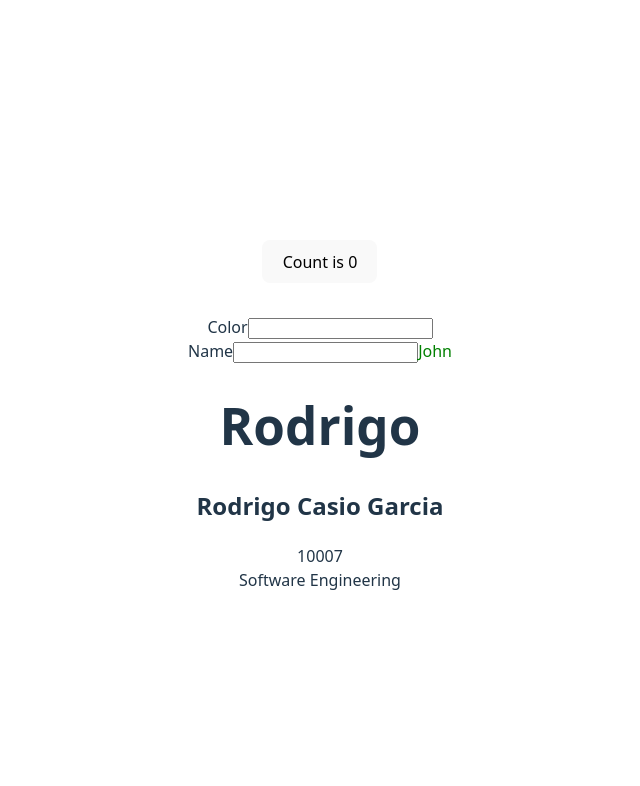
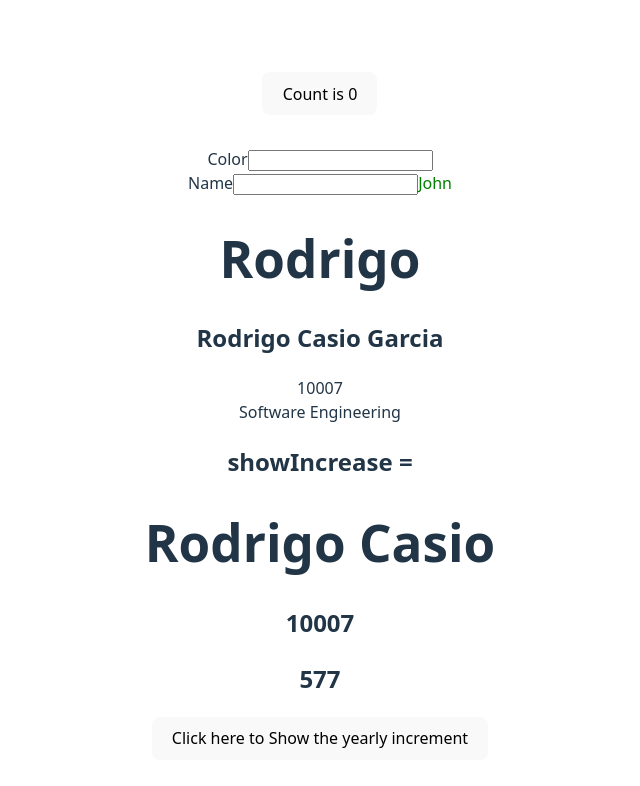
Before and after one commit to rodrigcasio/React-rcasio-projects, a React (Vite) app in the folder courseraPracticeIBM/practice-app/: page / in a window 1280 px wide. Shown: the top 786 px of the page, without its empty margins (320-960 px from the left). Built offline with nearby package versions, Linux system fonts and the light colour scheme.

Commit message:
Imported ThirdChildAppEx into App component

```diff
--- a/courseraPracticeIBM/practice-app/src/App.jsx
+++ b/courseraPracticeIBM/practice-app/src/App.jsx
@@ -2,6 +2,7 @@ import CounterButton from './components/CounterButton.jsx'
 import FirstChildAppEx from './components/FirstChildAppEx.jsx'
 import ParentComp from './components/ParentComp.jsx'
 import SecondChildAppEx from './components/SecondChildAppEx.jsx'
+import ThirdChildAppEx from './components/ThirdChildAppEx.jsx'
 
 function App() {
     const employee_id = 10007;    // example of passing prop dynamically to the SecondChildAppEx component using {}.
@@ -11,6 +12,8 @@ function App() {
       <ParentComp />
       <FirstChildAppEx  name="Rodrigo" />
       <SecondChildAppEx name="Rodrigo Casio Garcia" employeeID={employee_id} dept_name="Software Engineering" />
+
+      <ThirdChildAppEx name="Rodrigo Casio" employeeId={employee_id} dept_id={577} increase={10000} />
     </>
   )
 }
--- a/courseraPracticeIBM/practice-app/src/components/ThirdChildAppEx.jsx
+++ b/courseraPracticeIBM/practice-app/src/components/ThirdChildAppEx.jsx
@@ -12,6 +12,7 @@ const ThirdChildAppEx = (props) => {
 
     return (
         <>
+            <h2>showIncrease = {showIncrease}</h2>
             <h1>{props.name}</h1>
             <h2>{props.employeeId}</h2>
             <h2>{props.dept_id}</h2>
```
